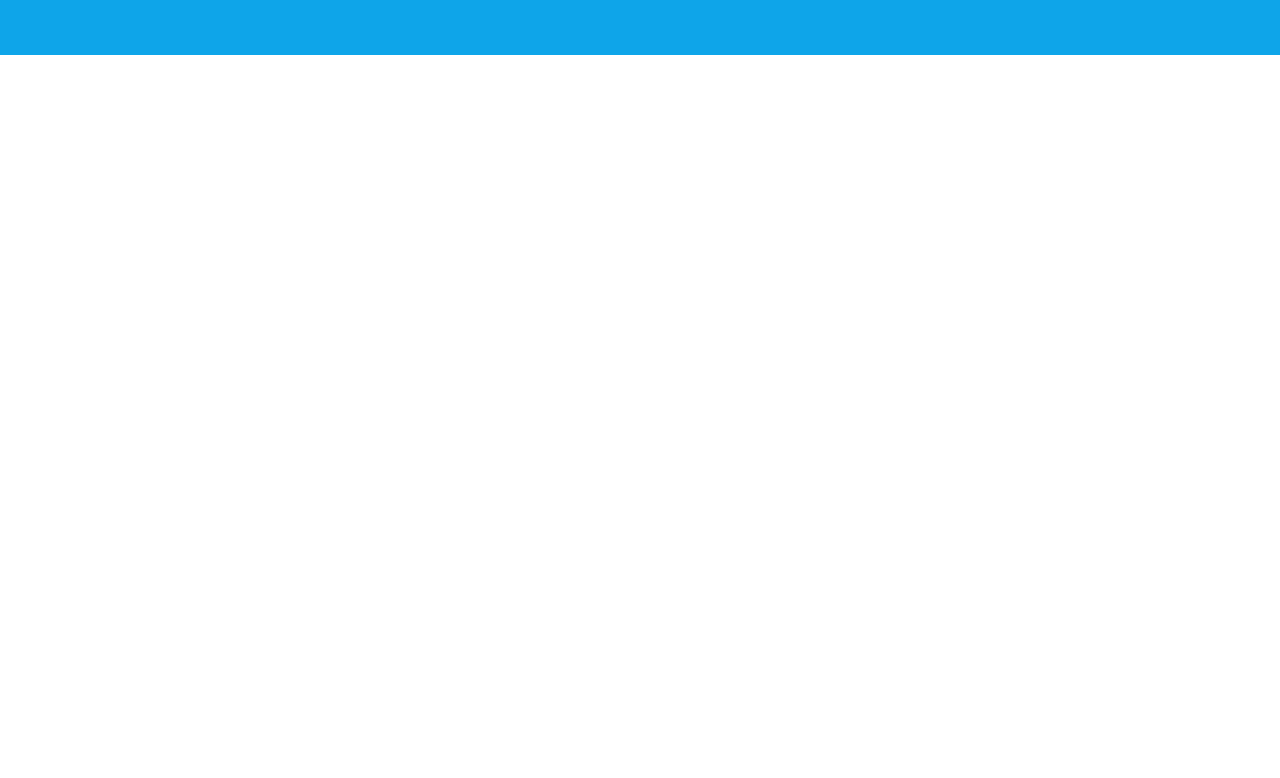
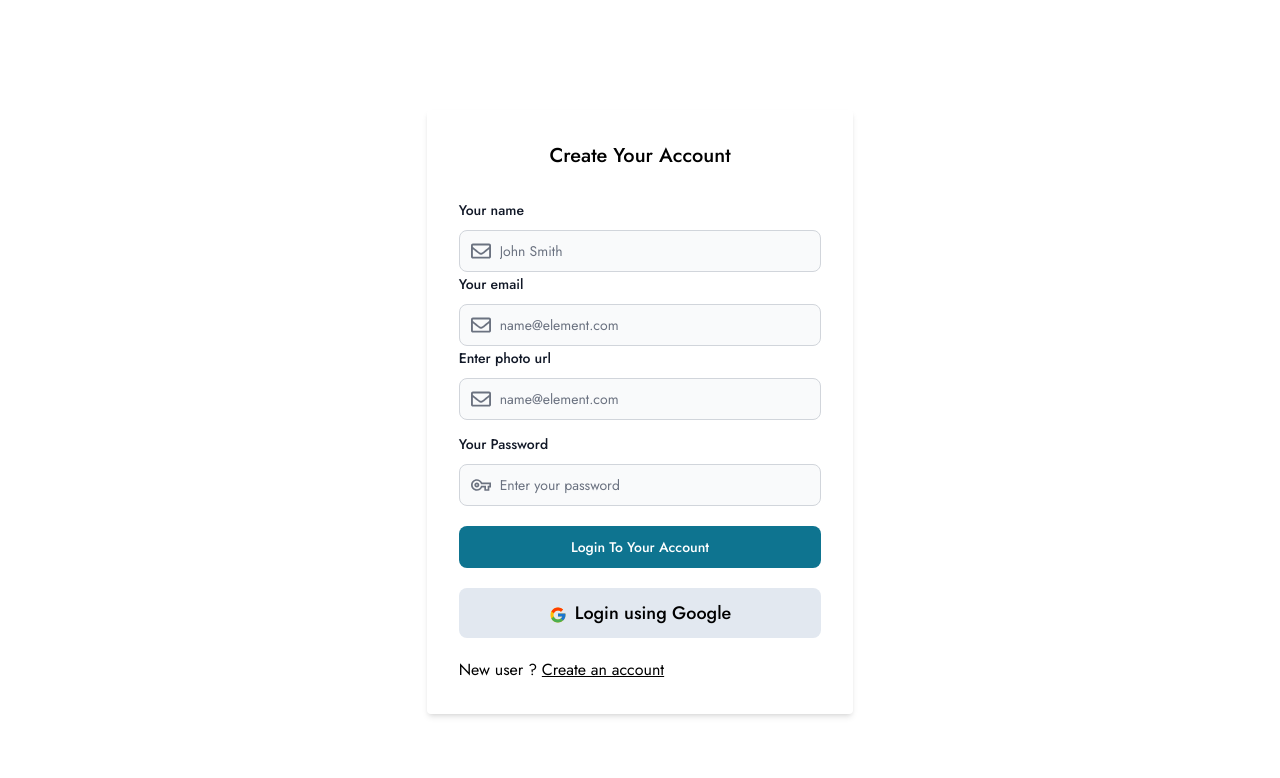
Before and after one commit to mukutdev/urban-travel-client, a React (Create React App) app: page /register in a window 1280 px wide. Shown: the part 482-1260 px from the top of the page. Before the commit the page ends 800 px from the top, so only its background shows below. Built offline with nearby package versions, Linux system fonts and the light colour scheme.

Commit message:
login-page-created

```diff
--- a/src/pages/Login/Login.js
+++ b/src/pages/Login/Login.js
@@ -1,11 +1,77 @@
-import React from 'react';
+import React from "react";
+import BgImage from "../../components/BgImage/BgImage";
+import loginImg from "../../assets/images//pexels-suliman-sallehi-2128181.jpg";
+import { Button, Label, TextInput } from "flowbite-react";
+import { FaRegEnvelope } from "react-icons/fa";
+import { MdOutlineVpnKey } from "react-icons/md";
+import { FcGoogle } from "react-icons/fc";
+import { Link } from "react-router-dom";
 
 const Login = () => {
-    return (
-        <div>
+  const handleLoginUser = e => {
+    e.preventDefault();
+    const form = e.target;
+    const email = form.email.value;
+    const password = form.password.value;
+    console.log(email, password);
+    // handleUserSignIn(email, password)
+    //   .then(result => {
+    //     const user = result.user;
+    //     console.log(user);
+    //     navigate(from, { replace: true });
+    //   })
+    //   .catch(err => console.log(err));
+  };
 
+  return (
+    <div>
+      <BgImage img={loginImg} content={"Login Area"}></BgImage>
+
+      <div className="container mx-auto">
+        <div className="w-1/3 mx-auto my-28">
+          <div className="shadow-md p-8 rounded ">
+            <h2 className="text-center text-xl font-medium">
+              Login To Your Account
+            </h2>
+            <form onSubmit={handleLoginUser} className="mt-7">
+              <div className="mb-2 block">
+                <Label htmlFor="email4" value="Your email" />
+              </div>
+              <TextInput
+                id="email4"
+                name="email"
+                type="email"
+                placeholder="name@element.com"
+                required={true}
+                icon={FaRegEnvelope}
+              />
+              <div className="mb-2 block mt-3">
+                <Label htmlFor="pass4" value="Your Password" />
+              </div>
+              <TextInput
+                id="pass4"
+                type="password"
+                name="password"
+                placeholder="Enter your password"
+                required={true}
+                icon={MdOutlineVpnKey}
+              />
+              <Button className="my-5 w-full" type="submit">
+                Login To Your Account
+              </Button>
+              <Button className="my-5 w-full bg-slate-200 font-medium text-black hover:bg-slate-100 " type="submit">
+               <FcGoogle className="text-lg mr-2 mt-1 "/> <span className="text-lg">Login using Google</span>
+              </Button>
+            </form>
+
+                <p>
+                 New user ? <Link to={'/register'} className="underline">Create an account</Link>
+                </p>
+          </div>
         </div>
-    );
+      </div>
+    </div>
+  );
 };
 
 export default Login;
--- a/src/pages/Register/Register.js
+++ b/src/pages/Register/Register.js
@@ -1,9 +1,96 @@
 import React from 'react';
+import BgImage from '../../components/BgImage/BgImage';
+import regImg from "../../assets/images//pexels-suliman-sallehi-2128181.jpg";
+import { Button, Label, TextInput } from 'flowbite-react';
+import { FcGoogle } from 'react-icons/fc';
+import { Link } from 'react-router-dom';
+import { MdOutlineVpnKey } from 'react-icons/md';
+import { FaRegEnvelope } from 'react-icons/fa';
+const Register = () => {
 
-const Register = () => {
+    const handleSubmitUser = e => {
+        e.preventDefault();
+        const form = e.target;
+        const email = form.email.value;
+        const password = form.password.value;
+        console.log(email, password);
+        // handleUserSignIn(email, password)
+        //   .then(result => {
+        //     const user = result.user;
+        //     console.log(user);
+        //     navigate(from, { replace: true });
+        //   })
+        //   .catch(err => console.log(err));
+      };
+
     return (
         <div>
+             <BgImage img={regImg} content={"Create an account"}></BgImage>
+             <div className="container mx-auto">
+        <div className="w-1/3 mx-auto my-28">
+          <div className="shadow-md p-8 rounded ">
+            <h2 className="text-center text-xl font-medium">
+              Create Your Account
+            </h2>
+            <form onSubmit={handleSubmitUser} className="mt-7">
+              <div className="mb-2 block">
+                <Label htmlFor="name4" value="Your name" />
+              </div>
+              <TextInput
+                id="name4"
+                name="name"
+                type="text"
+                placeholder="John Smith"
+                required={true}
+                icon={FaRegEnvelope}
+              />
+              <div className="mb-2 block">
+                <Label htmlFor="email4" value="Your email" />
+              </div>
+              <TextInput
+                id="email4"
+                name="email"
+                type="email"
+                placeholder="name@element.com"
+                required={true}
+                icon={FaRegEnvelope}
+              />
+              <div className="mb-2 block">
+                <Label htmlFor="photo" value="Enter photo url" />
+              </div>
+              <TextInput
+                id="photo"
+                name="email"
+                type="email"
+                placeholder="name@element.com"
+                required={true}
+                icon={FaRegEnvelope}
+              />
+              <div className="mb-2 block mt-3">
+                <Label htmlFor="pass4" value="Your Password" />
+              </div>
+              <TextInput
+                id="pass4"
+                type="password"
+                name="password"
+                placeholder="Enter your password"
+                required={true}
+                icon={MdOutlineVpnKey}
+              />
+              <Button className="my-5 w-full" type="submit">
+                Login To Your Account
+              </Button>
+              <Button className="my-5 w-full bg-slate-200 font-medium text-black hover:bg-slate-100 " type="submit">
+               <FcGoogle className="text-lg mr-2 mt-1 "/> <span className="text-lg">Login using Google</span>
+              </Button>
+            </form>
 
+                <p>
+                 New user ? <Link to={'/register'} className="underline">Create an account</Link>
+                </p>
+          </div>
+        </div>
+      </div>
         </div>
     );
 };
```
